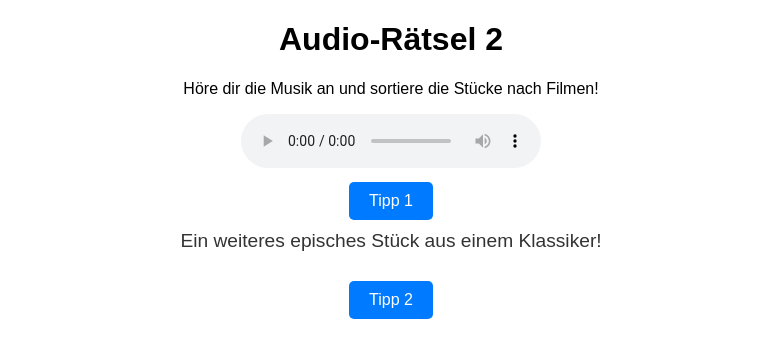
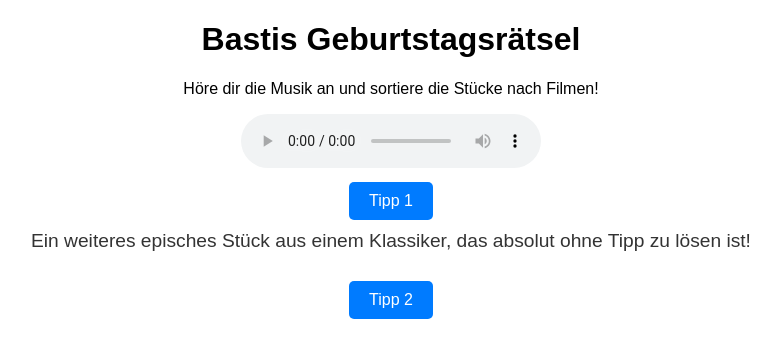
Before and after one commit to Maike98/audio_raetsel-2, a plain HTML site: page index.html in a window 1280 px wide. Both pictures are taken after a click on the button "Tipp 1". Shown: the whole page, without its empty margins (249-1030 px from the left). Drawn offline with Linux system fonts and the light colour scheme.

Commit message:
Update index.html

```diff
--- a/index.html
+++ b/index.html
@@ -46,7 +46,7 @@
     </script>
 </head>
 <body>
-    <h1>Audio-Rätsel 2</h1>
+    <h1>Bastis Geburtstagsrätsel</h1>
     <p>Höre dir die Musik an und sortiere die Stücke nach Filmen!</p>
 
     <!-- Audio-Player -->
@@ -58,7 +58,7 @@
     <!-- Tipp-Buttons und Felder, immer unter dem Audio-Player -->
     <div>
         <button onclick="showTip('tip1')">Tipp 1</button>
-        <p id="tip1" class="tip">Ein weiteres episches Stück aus einem Klassiker!</p>
+        <p id="tip1" class="tip">Ein weiteres episches Stück aus einem Klassiker, das absolut ohne Tipp zu lösen ist!</p>
     </div>
 
     <div>
```
